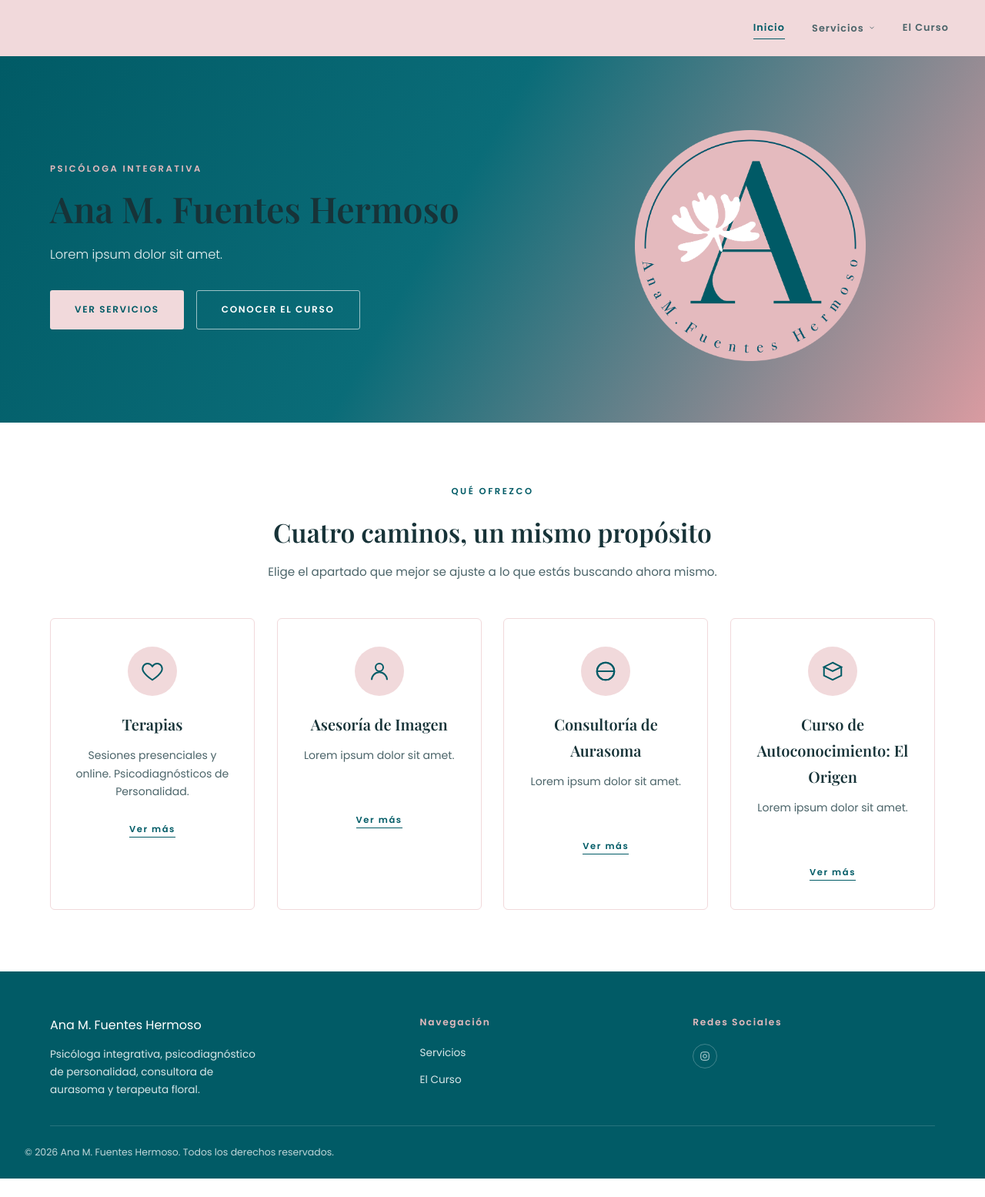
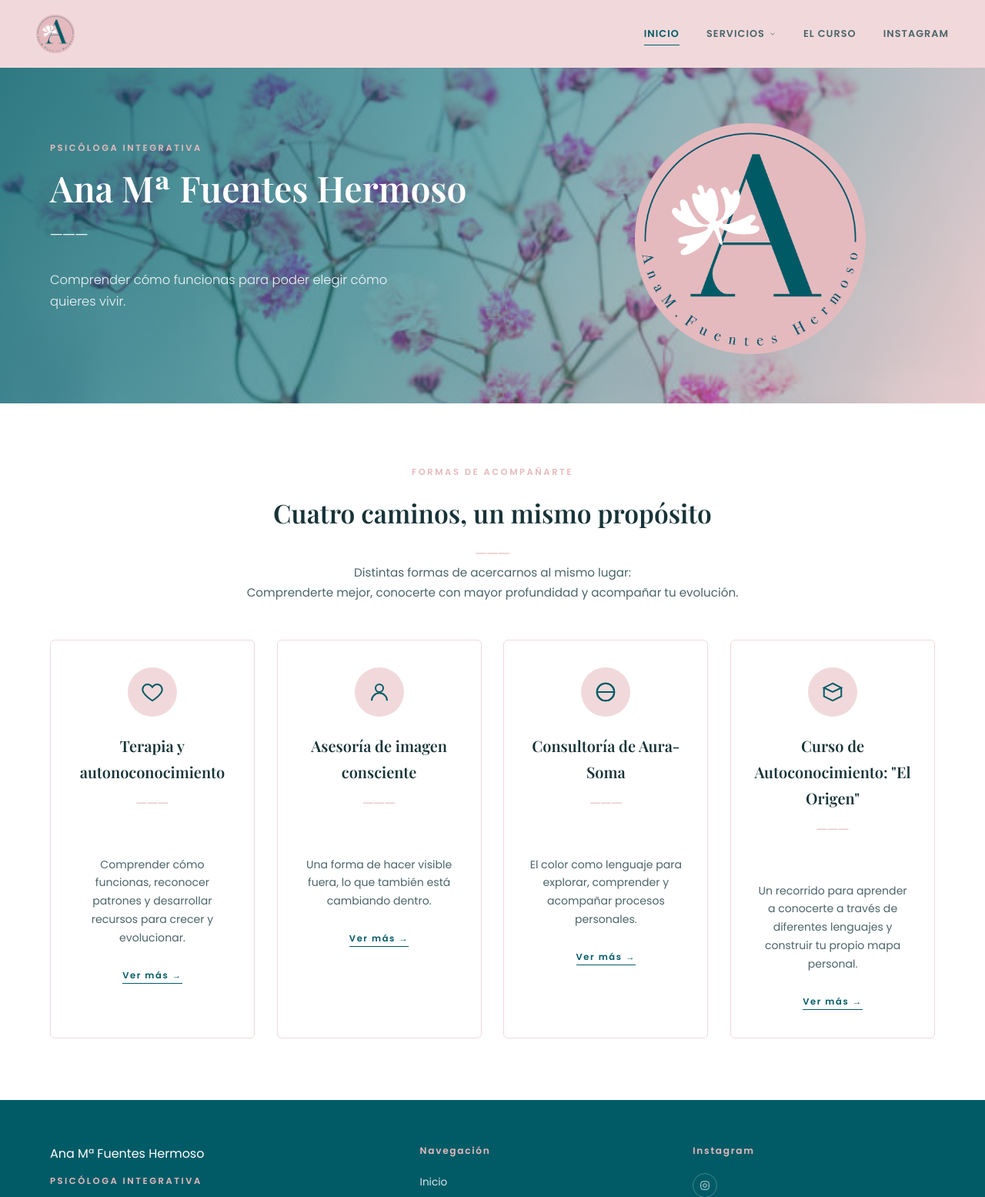
Before and after one commit to burningstarss/anafuhe.github.io, a plain HTML site: page index.html in a window 1280 px wide. Shown: the top 1555 px of the page at 77% size. Before the commit the page ends 1531 px from the top, so only its background shows below. Drawn offline with nearby package versions, Linux system fonts and the light colour scheme; a web font is replaced by a local one.

Commit message:
Modificación casi terminada de index y alguna modificación de styles + js

```diff
--- a/assets/script.js
+++ b/assets/script.js
@@ -31,6 +31,7 @@ document.addEventListener('DOMContentLoaded', function () {
   const burger = document.getElementById('burger');
   const navLinks = document.getElementById('navLinks');
   const dropdownParents = document.querySelectorAll('.has-dropdown');
+  let closeTimer = null;
 
   function closeEverything() {
     if (navLinks) navLinks.classList.remove('open');
--- a/assets/style.css
+++ b/assets/style.css
@@ -78,7 +78,7 @@ h3 {
   letter-spacing: .22em;
   font-size: .72rem;
   font-weight: 600;
-  color: var(--teal);
+  color: var(--pink);
   text-transform: uppercase;
   display: block;
   margin-bottom: .9rem;
@@ -167,12 +167,18 @@ header {
 }
 
 /************************************************************************************* new part */
- /* Logo: empty at the top of the page, appears only once scrolled past the hero */
+ /* Logo in the header */
 .logo-slot {
     display: flex;
     align-items: center;
     min-width: 40px;
     min-height: 34px;
+}
+
+.logo-slot .logo-nav-img {
+  height:50px;
+  width:auto;
+  display:block;
 }
 
 .logo-slot .logo-icon {
@@ -348,9 +354,12 @@ header.scrolled .logo-slot .logo-icon {
 /* ===== HOME HERO ===== */
 .home-hero {
   position: relative;
-  background: linear-gradient(120deg, var(--teal) 0%, #0a6c78 45%, var(--pink-deep) 100%);
+  background: linear-gradient(120deg, rgba(1,91,102,.82) 0%, rgba(10,108,120,.6) 45%, rgba(217,155,161,.5) 100%),
+    url('./flores2.jpg');
+  background-size:cover;
+  background-position:right;
   color: var(--white);
-  padding: 6rem 2rem 5rem;
+  padding: 4.5rem 1.5rem 4rem;
   overflow: hidden;
 }
 
@@ -689,6 +698,13 @@ footer {
   gap: .7rem;
 }
 
+.foot-bottom-dev {
+  text-align: right;
+  /* padding-top: 1.4rem; */
+  font-size: .75rem;
+  opacity: .75;
+}
+
 .foot-social a {
   width: 32px;
   height: 32px;
--- a/index.html
+++ b/index.html
@@ -3,7 +3,7 @@
 <head>
   <meta charset="UTF-8">
   <meta name="viewport" content="width=device-width, initial-scale=1.0">
-  <title>Ana M. Fuentes Hermoso</title>
+  <title>Ana Mª Fuentes Hermoso</title>
   <link rel="stylesheet" href="assets/style.css">
 
   <!-- Favicon de la pestaña del navegador -->
@@ -12,26 +12,28 @@
   <link rel="icon" type="image/png" sizes="16x16" href="./favicon/favicon-16x16.png">
   <link rel="manifest" href="./favicon/site.webmanifest">
 </head>
+
 <body>
-
 <header>
   <nav class="nav">
-    <!-- <a href="index.html" class="logo">Ana M. Fuentes Hermoso</a> -->
-    <a href="index.html" class="logo-slot" aria-label="Inicio"></a>
-    <span class="logo-icon"><svg viewBox="0 0 40 40" width="30" height="30"></svg></span>
+    <!-- <a href="index.html" class="logo">Ana Mª Fuentes Hermoso</a> -->
+    <a href="index.html" class="logo-slot" aria-label="Inicio">
+      <img src="./assets/Logo.png" alt="Ana Mª Fuentes Hermoso" class="logo-nav-img">
+    </a>
+
 
     <ul class="nav-links" id="navLinks">
-      <li class="active"><a href="index.html">Inicio</a></li>
+      <li class="active"><a href="index.html">INICIO</a></li>
       <li class="has-dropdown">
-        <a href="servicios.html">Servicios <svg viewBox="0 0 24 24" stroke="currentColor" stroke-width="2" fill="none"><path d="M6 9l6 6 6-6"/></svg></a>
+        <a href="servicios.html">SERVICIOS <svg viewBox="0 0 24 24" stroke="currentColor" stroke-width="2" fill="none"><path d="M6 9l6 6 6-6"/></svg></a>
         <ul class="dropdown">
           <li><a href="terapias.html">Terapias</a></li>
           <li><a href="asesoria-imagen.html">Asesoría de Imagen</a></li>
           <li><a href="aurasoma.html">Consultoría de Aurasoma</a></li>
         </ul>
       </li>
-      <li><a href="curso.html">El Curso</a></li>
-      <!-- <li><a href="#contacto">Contacto</a></li> -->
+      <li><a href="curso.html">EL CURSO</a></li>
+      <li><a href="https://www.instagram.com/anafuhe.psicologa.integrativa/" target="_blank">INSTAGRAM</a></li>
     </ul>
     <button class="burger" id="burger"><span></span><span></span><span></span></button>
   </nav>
@@ -42,12 +44,9 @@
   <div class="home-hero-inner">
     <div>
       <span class="eyebrow" style="color:var(--pink);">Psicóloga integrativa</span>
-      <h1>Ana M. Fuentes Hermoso </h1>
-      <p>Lorem ipsum dolor sit amet.</p>
-      <div class="hero-actions">
-        <a href="servicios.html" class="btn btn-light">Ver Servicios</a>
-        <a href="curso.html" class="btn btn-outline">Conocer El Curso</a>
-      </div>
+      <h1 style="color:var(--white);">Ana Mª Fuentes Hermoso </h1>
+      <p>―――</p>
+      <p>Comprender cómo funcionas para poder elegir cómo quieres vivir.</p>
     </div>
     <div class="hero-art">
       <!-- LOGO EN PÁGINA DE INICIO -->
@@ -68,34 +67,40 @@
 <!-- QUÉ OFREZCO -->
 <section>
   <div class="section-title">
-    <span class="eyebrow">Qué ofrezco</span>
+    <span class="eyebrow">FORMAS DE ACOMPAÑARTE</span>
     <h2>Cuatro caminos, un mismo propósito</h2>
-    <p>Elige el apartado que mejor se ajuste a lo que estás buscando ahora mismo.</p>
+    <p style="color: var(--pink);">―――</p>
+    <p>Distintas formas de acercarnos al mismo lugar:</p>
+    <p>Comprenderte mejor, conocerte con mayor profundidad y acompañar tu evolución.</p>
   </div>
   <div class="cards-grid">
     <div class="service-card">
       <div class="service-icon"><svg viewBox="0 0 24 24"><path d="M12 21s-7-4.5-9.5-9C.7 8.4 3 4 7 4c2 0 3.6 1 5 3 1.4-2 3-3 5-3 4 0 6.3 4.4 4.5 8-2.5 4.5-9.5 9-9.5 9z"/></svg></div>
-      <h3>Terapias</h3>
-      <p>Sesiones presenciales y online. Psicodiagnósticos de Personalidad.</p>
-      <a href="terapias.html" class="link">Ver más</a>
+      <h3>Terapia y autonoconocimiento</h3>
+      <p style="color: var(--pink);">―――</p>
+      <p>Comprender cómo funcionas, reconocer patrones y desarrollar recursos para crecer y evolucionar.</p>
+      <a href="terapias.html" class="link">Ver más →</a>
     </div>
     <div class="service-card">
       <div class="service-icon"><svg viewBox="0 0 24 24"><circle cx="12" cy="8" r="4"/><path d="M4 21c0-4.4 3.6-8 8-8s8 3.6 8 8"/></svg></div>
-      <h3>Asesoría de Imagen</h3>
-      <p>Lorem ipsum dolor sit amet.</p>
-      <a href="asesoria-imagen.html" class="link">Ver más</a>
+      <h3>Asesoría de imagen consciente</h3>
+      <p style="color: var(--pink);">―――</p>
+      <p>Una forma de hacer visible fuera, lo que también está cambiando dentro.</p>
+      <a href="asesoria-imagen.html" class="link">Ver más →</a>
     </div>
     <div class="service-card">
       <div class="service-icon"><svg viewBox="0 0 24 24"><circle cx="12" cy="12" r="9"/><path d="M12 3a9 9 0 0 1 0 18 9 9 0 0 1 0-18z"/><path d="M3 12h18"/></svg></div>
-      <h3>Consultoría de Aurasoma</h3>
-      <p>Lorem ipsum dolor sit amet.</p>
-      <a href="aurasoma.html" class="link">Ver más</a>
+      <h3>Consultoría de Aura-Soma</h3>
+      <p style="color: var(--pink);">―――</p>
+      <p>El color como lenguaje para explorar, comprender y acompañar procesos personales.</p>
+      <a href="aurasoma.html" class="link">Ver más →</a>
     </div>
     <div class="service-card">
       <div class="service-icon"><svg viewBox="0 0 24 24"><path d="M12 3l9 4.5-9 4.5-9-4.5L12 3z"/><path d="M3 7.5v9L12 21l9-4.5v-9"/></svg></div>
-      <h3>Curso de Autoconocimiento: El Origen</h3>
-      <p>Lorem ipsum dolor sit amet.</p>
-      <a href="curso.html" class="link">Ver más</a>
+      <h3>Curso de Autoconocimiento: "El Origen"</h3>
+      <p style="color: var(--pink);">―――</p>
+      <p>Un recorrido para aprender a conocerte a través de diferentes lenguajes y construir tu propio mapa personal.</p>
+      <a href="curso.html" class="link">Ver más →</a>
     </div>
   </div>
 </section>
@@ -111,27 +116,33 @@
 <footer>
   <div class="footer-grid">
     <div class="footer-brand">
-      <div class="logo">Ana M. Fuentes Hermoso </div>
-      <p>Psicóloga integrativa, psicodiagnóstico de personalidad, consultora de aurasoma y terapeuta floral.</p>
+      <div class="logo">Ana Mª Fuentes Hermoso </div>
+        <span class="eyebrow" style="color:var(--pink);">Psicóloga integrativa</span>
+        <p style="color: var(--pink);">―――</p>
+      <p>Acompañamiento en procesos de autoconocimiento, crecimiento y evolución personal.</p>
     </div>
     <div class="foot-col">
       <h4>Navegación</h4>
+      <a href="index.html">Inicio</a>
       <a href="servicios.html">Servicios</a>
       <a href="curso.html">El Curso</a>
-      <!-- <a href="#contacto">Contacto</a> -->
+      <a href="https://www.instagram.com/anafuhe.psicologa.integrativa/">Instagram</a>
     </div>
     <div class="foot-col">
-      <h4>Redes Sociales</h4>
+      <h4>Instagram</h4>
       <div class="foot-social">
         <a href="https://www.instagram.com/anafuhe.psicologa.integrativa/" aria-label="Instagram"><svg viewBox="0 0 24 24" stroke-width="1.6"><rect x="3" y="3" width="18" height="18" rx="5"/><circle cx="12" cy="12" r="4"/></svg></a>
       </div>
     </div>
   </div>
   <div class="foot-bottom">
-    <span>&copy; 2026 Ana M. Fuentes Hermoso. Todos los derechos reservados.</span>
+    <span>&copy; 2026 Ana Mª Fuentes Hermoso. Todos los derechos reservados.</span>
     <!-- <div class="foot-social">
       <a href="#" aria-label="Instagram"><svg viewBox="0 0 24 24" stroke-width="1.6"><rect x="3" y="3" width="18" height="18" rx="5"/><circle cx="12" cy="12" r="4"/></svg></a>
     </div> -->
+  </div>
+  <div class="foot-bottom-dev">
+    <span>&copy; Desarrollado por <a href="https://www.instagram.com/burningstarss/">@burningstarss</a></span>
   </div>
 </footer>
 
```
Also changed, not shown: assets/flores.jpg (added), assets/flores2.jpg (added).
